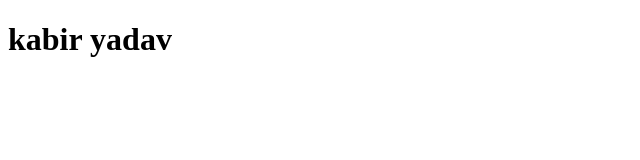
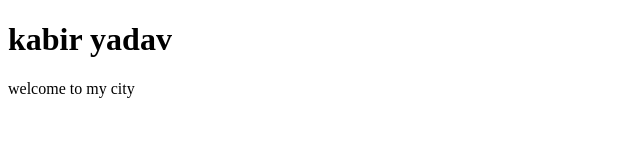
Before and after one commit to itskabir/githuboverview, a plain HTML site: page index.html in a window 1280 px wide. Shown: the whole page, without its empty margins (0-640 px from the left). Drawn offline with Linux system fonts and the light colour scheme.

Commit message:
feat: added about me

```diff
--- a/index.html
+++ b/index.html
@@ -8,5 +8,6 @@
 </head>
 <body>
     <h1>kabir yadav</h1>
+    <p>welcome to my city</p>
 </body>
 </html>
```
